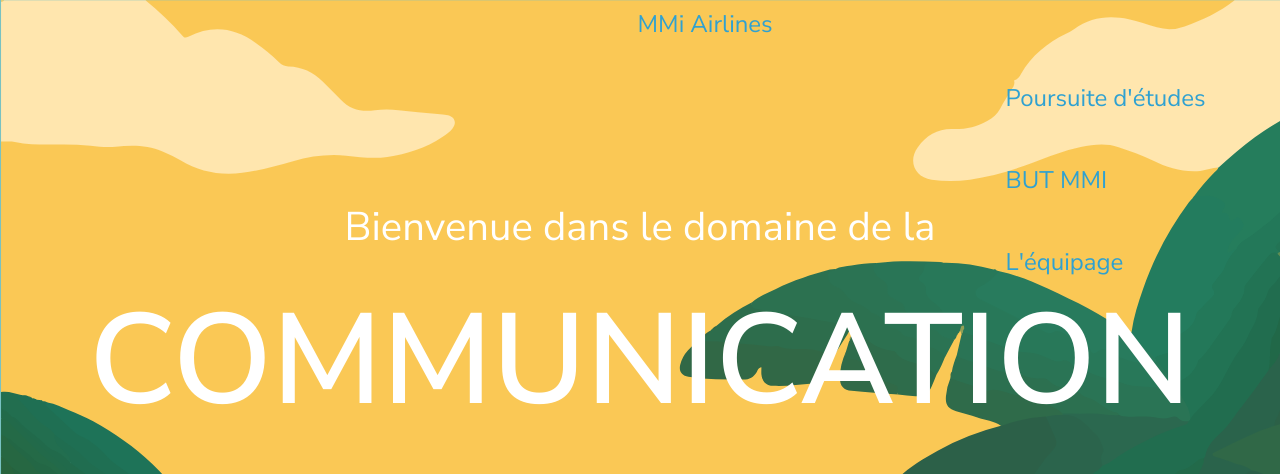
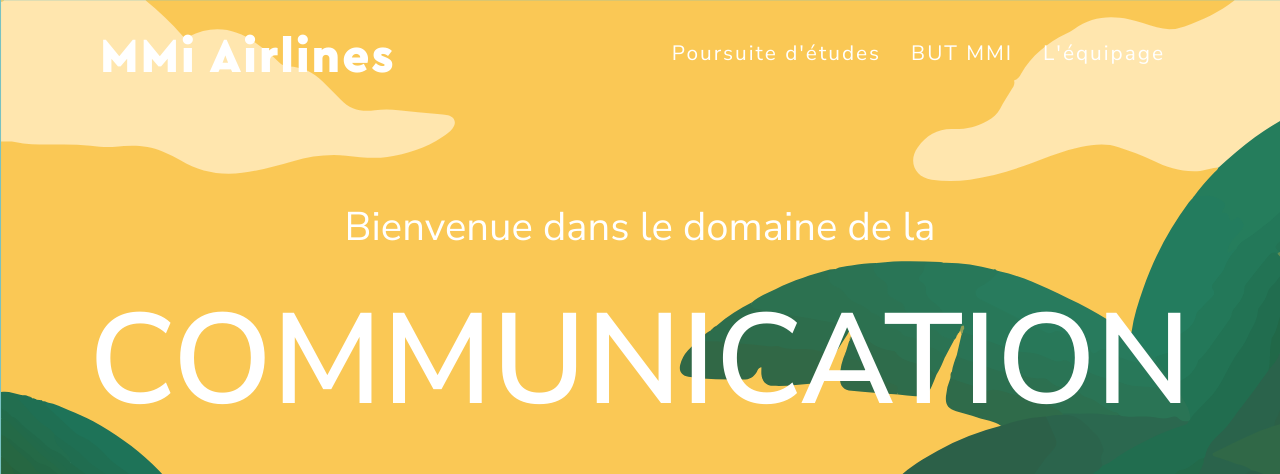
Before and after one commit to gilyann/PT-13, a PHP site: page /domaine_communication.php in a window 1280 px wide. Shown: the top 474 px of the page. Run offline with PHP 8.4, Linux system fonts and the light colour scheme; data that the repository does not hold is empty; some libraries are stand-ins or nearby versions.

Commit message:
navbar color

```diff
--- a/domaine_communication.css
+++ b/domaine_communication.css
@@ -13,40 +13,7 @@ body {
     background-repeat: no-repeat;
 }
 
-nav {
-    z-index: 200;
-    width: 50vw;
-    height: 5vh;
-    position: fixed;
-    top: 1vh;
-    left: 47vw;
-    display: flex;
-    flex-direction: row;
-    justify-content: space-around;
-    font-size: 1.5rem;
-}
 
-.right {
-    padding-top: 20px;
-    margin-left: 50px;
-
-}
-
-nav a {
-    text-decoration: none;
-    color: #2FA1D1;
-    transition: 0.8s ease-in-out;
-
-
-}
-
-nav a:hover {
-    border-radius: 20px;
-    background-color: #2fa1d1;
-    color: white;
-    padding: 10px;
-
-}
 
 .left {
     position: fixed;
@@ -148,6 +115,12 @@ h2 {
     margin-top: 80px;
     color: #FFD66C;
     font-family: 'Raleway', sans-serif;
+}
+
+nav li {
+
+    margin-top: 0px;
+
 }
 
 li {
--- a/domaine_communication.php
+++ b/domaine_communication.php
@@ -5,13 +5,14 @@
     <meta charset="UTF-8">
     <meta http-equiv="X-UA-Compatible" content="IE=edge">
     <meta name="viewport" content="width=device-width, initial-scale=1.0">
-    <link rel="stylesheet" href="domaine_communication.css">
     <link rel="preconnect" href="https://fonts.gstatic.com">
     <link href="https://fonts.googleapis.com/css2?family=Nunito+Sans:wght@400;600&display=swap" rel="stylesheet">
     <link rel="preconnect" href="https://fonts.gstatic.com">
 <link href="https://fonts.googleapis.com/css2?family=Raleway:wght@400;700&display=swap" rel="stylesheet">
-    <script type="text/javascript" src="https://ajax.googleapis.com/ajax/libs/jquery/2.1.3/jquery.min.js"></script>
-    <script src="medias/js/domaine_communication.js"></script>
+<link rel="stylesheet" href="nav.css">
+<link rel="stylesheet" href="domaine_communication.css">
+<script type="text/javascript" src="https://ajax.googleapis.com/ajax/libs/jquery/2.1.3/jquery.min.js"></script>
+<script src="medias/js/domaine_communication.js"></script>
     <title>domaine_communication</title>
 </head>
 
--- a/medias/js/domaine_communication.js
+++ b/medias/js/domaine_communication.js
@@ -37,4 +37,22 @@ $(function () {
 
 
     })
+
+    window.addEventListener('scroll', function (event) {
+
+        if (window.scrollY <= 200) {
+            $('nav').css({
+                'backgroundColor': 'transparent',
+                'box-shadow': 'none'
+            })
+            $('nav a').css('color', 'white')
+
+        } else {
+            $('nav').css({
+                'backgroundColor': '#ffb700ad',
+                'box-shadow': '1px 1px 12px #ffb700ad'
+            })
+            $('nav a').css('color', 'white')
+        }
+    })
 })
```
